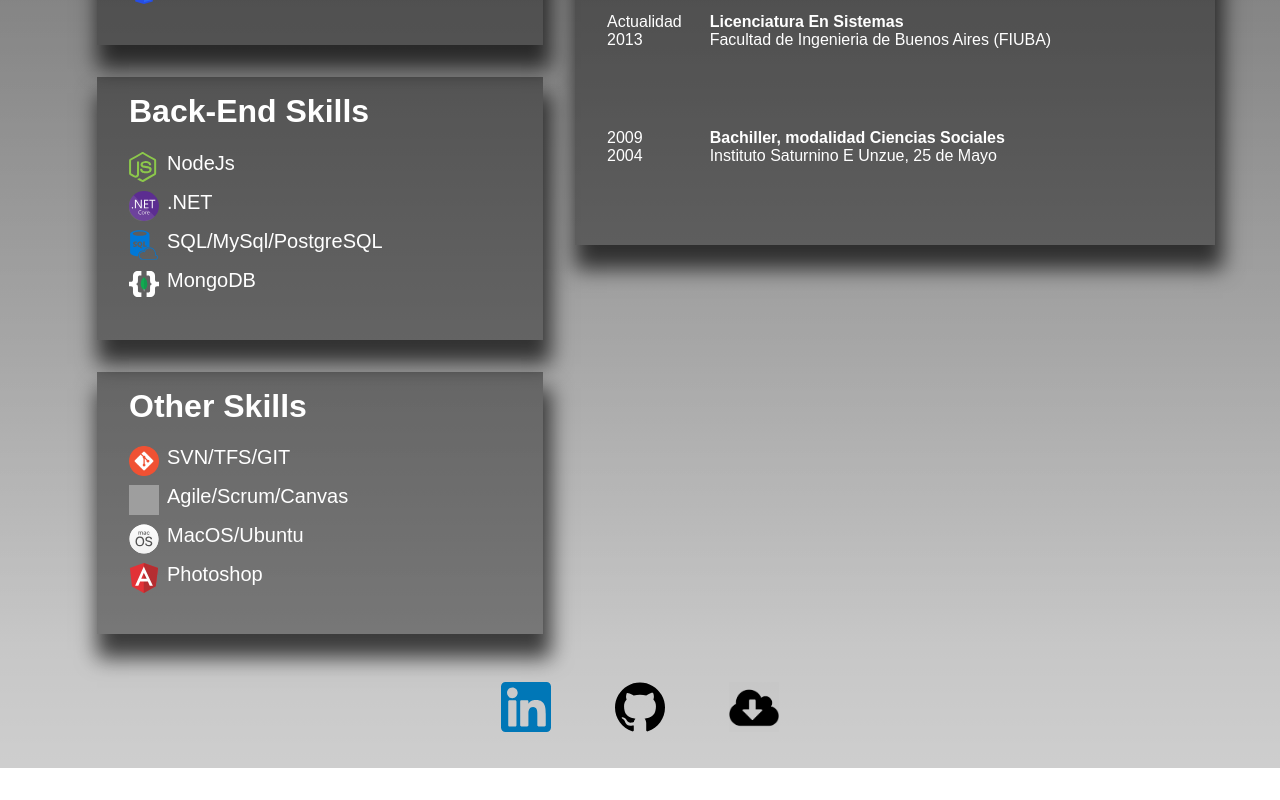
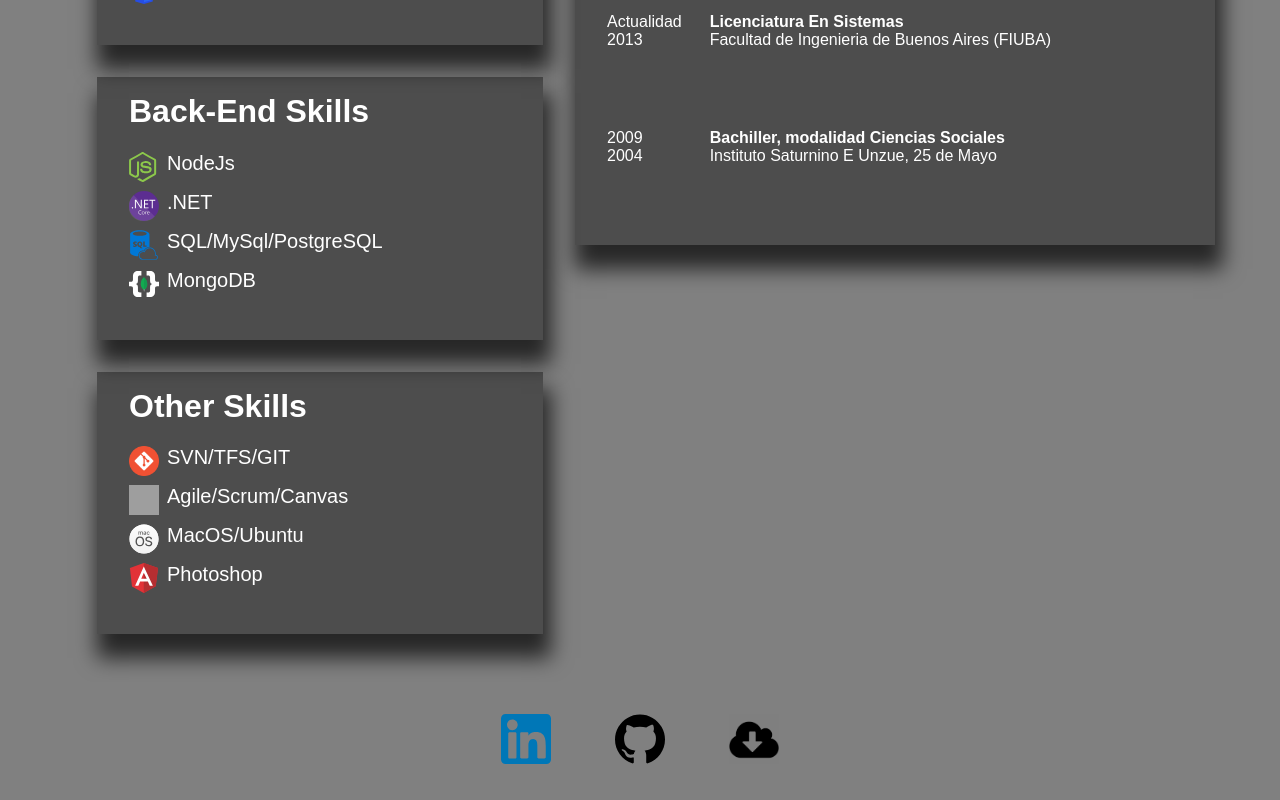
Before and after one commit to mavenesio/cv-online, a React (Create React App) app: page / in a window 1280 px wide. Shown: the part 1193-1993 px from the top of the page. Before the commit the page ends 1961 px from the top, so only its background shows below. Built offline with nearby package versions, Linux system fonts and the light colour scheme; grey boxes are pictures that could not be loaded.

Commit message:
add theme into the components

```diff
--- a/src/Components/Layouts/Homepage/Homepage.js
+++ b/src/Components/Layouts/Homepage/Homepage.js
@@ -9,25 +9,19 @@ import * as constants from '../../../constants/es-ES'
 
 
 const HomepageContainer = styled.div`
-    background: rgba(0,0,0,1);
-    background: linear-gradient(180deg, rgba(0,0,0,1) 0%, rgba(0,0,0,0.4) 35%, rgba(0,0,0,0.1) 100%);
+    background: ${props=> props.theme.colors.background.secondary};
+    background: linear-gradient(180deg, ${props=> props.theme.colors.background.primary} 0%, ${props=> props.theme.colors.background.secondary} 35%);
     display:flex;
     flex-direction:column;
     justify-content:center
-`;
-
-const HeaderContainer = styled.div`
-`;
-const FooterContainer = styled.div`
-    background-color:rgba(0,0,0,0.1);
 `;
 
 const BodyContainer = styled.div`
     display: flex;
     flex-direction: row;
     justify-content:center;
-    background: rgba(0,0,0,0.9);
-    background: linear-gradient(180deg, rgba(0,0,0,0.9) 0%, rgba(0,0,0,0.4) 35%, rgba(0,0,0,0.1) 100%);
+    background: ${props=> props.theme.colors.background.secondary};
+    background: linear-gradient(180deg, ${props=> props.theme.colors.background.primary} 0%, ${props=> props.theme.colors.background.secondary} 35%);
     -webkit-flex-wrap: wrap;
     flex-wrap: wrap;
 `;
@@ -79,9 +73,7 @@ class Homepage extends React.Component {
     render() {
         return (
             <HomepageContainer>
-                <HeaderContainer>
                 <Header firstName='Mariano Andrés' lastName='Venesio Bianchi Fiorito' subTitle='Full-Stack Developer'></Header>
-                </HeaderContainer>
                 <BodyContainer>
                     <PrimaryColumn>
                         <Row>
@@ -126,13 +118,11 @@ class Homepage extends React.Component {
                         </Row>
                     </SecondaryColumn>
                 </BodyContainer>
-                <FooterContainer>
                 <Footer
                     linkedin={constants.linkedinLink}
                     github={constants.githubLink}
                     download={constants.downloadLink}>
                 </Footer>
-                </FooterContainer>
             </HomepageContainer>
         );
     }
--- a/src/Components/Molecules/Footer/Footer.js
+++ b/src/Components/Molecules/Footer/Footer.js
@@ -3,23 +3,24 @@ import styled from 'styled-components';
 import * as constants from '../../../constants/es-ES'
 import PropTypes from 'prop-types';
 
-const HeaderContainer = styled.div`
+const FooterContainer = styled.div`
     display: flex;
     flex-direction:row;
     justify-content:center;
+    margin-top:2rem;
+    background-color: ${props=> props.theme.colors.background.secondary};
 `;
 
 const SocialMediaButton = styled.a`
     padding:2rem;
-
 `;
 
 
-class Header extends React.Component {
+class Footer extends React.Component {
   render() {
       const {linkedin, github, download} = this.props;
     return (
-        <HeaderContainer>
+        <FooterContainer>
             <SocialMediaButton href={linkedin} target="_blank">
                 <img
                     src={constants.linkedin}
@@ -44,14 +45,14 @@ class Header extends React.Component {
                     width='50'
                 />
             </SocialMediaButton>
-        </HeaderContainer>
+        </FooterContainer>
     );
   }
 }
-Header.propTypes = {
+Footer.propTypes = {
     linkedin: PropTypes.string,
     github: PropTypes.string,
     download: PropTypes.string,
   }
 
-export default Header;
+export default Footer;
```
Lines whose indentation alone changed are shown as unchanged.
